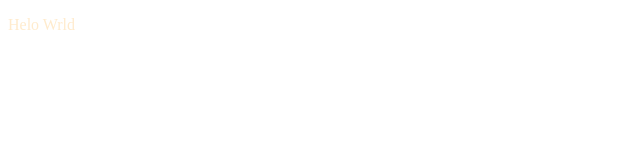
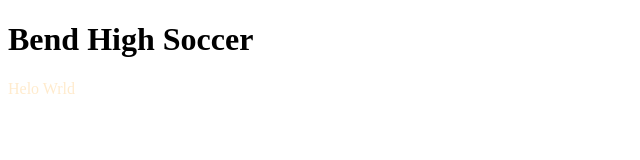
Before and after one commit to Russ1234567/1st-project, a plain HTML site: page index.html in a window 1280 px wide. Shown: the whole page, without its empty margins (0-640 px from the left). Drawn offline with Linux system fonts and the light colour scheme.

Commit message:
index.html

```diff
--- a/index.html
+++ b/index.html
@@ -4,6 +4,9 @@
     <link rel="stylesheet" href="style.css"/>
   </head>
     <body>
+      <header>
+        <h1>Bend High Soccer</h1>
+      </header>
       <p>Helo Wrld</p>
     </body>
 </html>
```
